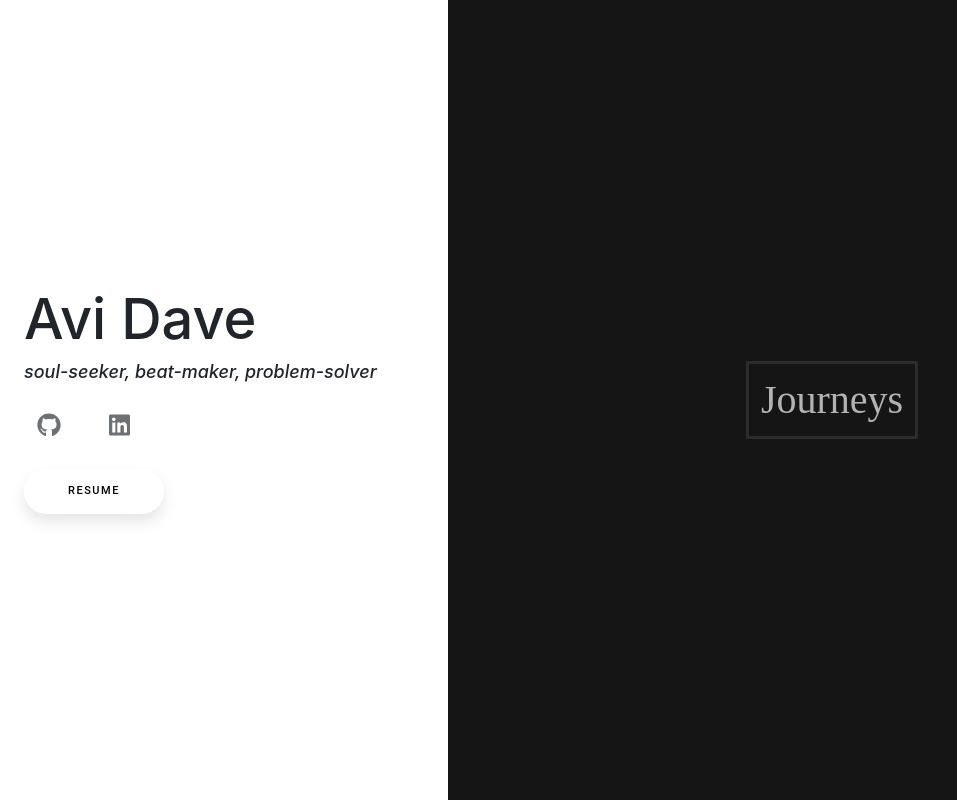
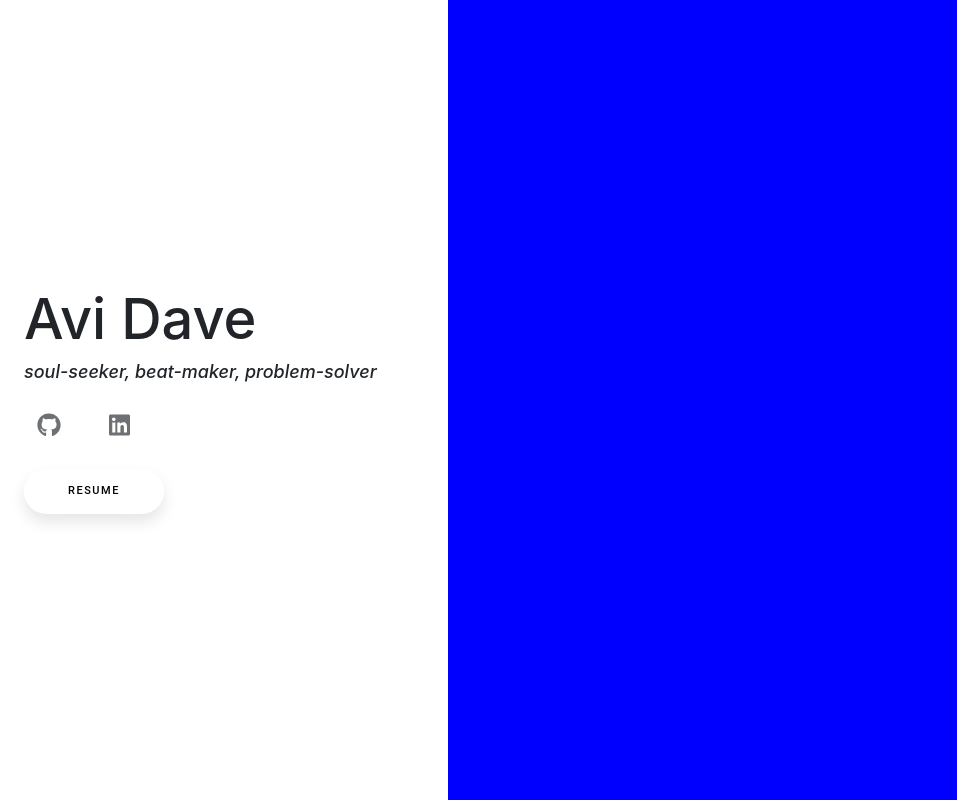
Before and after one commit to daveavi/personal-website, a Vue app: page / in a window 1280 px wide. Shown: the whole page, without its empty margins (0-957 px from the left). Built offline with nearby package versions, Linux system fonts and the light colour scheme; a small style sheet from the web is missing; a web font is replaced by a local one.

Commit message:
fix: removing more useless styles

```diff
--- a/src/App.vue
+++ b/src/App.vue
@@ -1,9 +1,6 @@
 <template>
   <div id="app">
-    <div
-      id="profile-container"
-      :style="{ width: intro === true ? '35%' : '0%' }"
-    >
+    <div id="profile-container" :style="{ width: '35%' }">
       <transition name="fade">
         <Profile v-if="intro" />
       </transition>
@@ -11,7 +8,7 @@
 
     <div
       id="preview-container"
-      :style="{ width: intro === true ? '65%' : '100%' }"
+      :style="{ width: '65%' }"
       ref="previewContainer"
     >
       <transition name="fade">
@@ -46,26 +43,7 @@ export default {
       preImage: true,
     };
   },
-  methods: {
-    startJourneys: function() {
-      this.intro = false;
-      var track = new Audio("./Darjeelingtea.mp3");
-
-      setTimeout(() => {
-        // this.$refs.journeysPreview.setCanvas();
-        this.$refs.journeysPreview.frame();
-        this.$refs.journeysPreview.cleanUpArray();
-        this.$refs.journeysPreview.initParticles();
-        this.$refs.journeysPreview.setInterval();
-        track.play();
-        track.volume = 0;
-      }, 2000);
-
-      setTimeout(() => {
-        this.preImage = false;
-      }, 5000);
-    },
-  },
+  methods: {},
 };
 </script>
 
@@ -84,11 +62,9 @@ export default {
   justify-content: center;
 }
 #preview-container {
-  height: 100vh;
   width: 65%;
-  /* overflow: scroll; */
+  overflow: scroll;
   transition: all 2s ease-out;
-  background-color: black;
 }
 </style>
 
--- a/src/components/Journeys-Preview.vue
+++ b/src/components/Journeys-Preview.vue
@@ -1,16 +1,7 @@
 <template>
-  <div id="template-container" ref="content-ref">
-    <canvas ref="journeysCanvas" id="journeys-canvas"> </canvas>
-
-    <transition name="fade">
-      <h1
-        ref="btnJourneys"
-        id="btn-journeys"
-        class="animate__animated animate__fadeIn animate__delay-2s"
-      >
-        Journeys
-      </h1>
-    </transition>
+  <div>
+    <div id="container1" ref="content-ref"></div>
+    <div id="container2" ref="content-ref"></div>
   </div>
 </template>
 
--- a/src/css/journeys.css
+++ b/src/css/journeys.css
@@ -30,21 +30,15 @@
   opacity: 0.65;
   color: #151515;
 }
-.canvas {
+
+#container1 {
   height: 100vh;
+  width: 100%;
+  background-color: blue;
 }
 
-#journeys-canvas {
-  background-color: #151515;
-  color: white;
-  display: flex;
-  justify-content: center;
-  align-items: center;
-  width: 100%;
-  height: 100vh;
-}
-
-#template-container {
+#container2 {
   height: 100vh;
   width: 100%;
+  background-color: black;
 }
```
